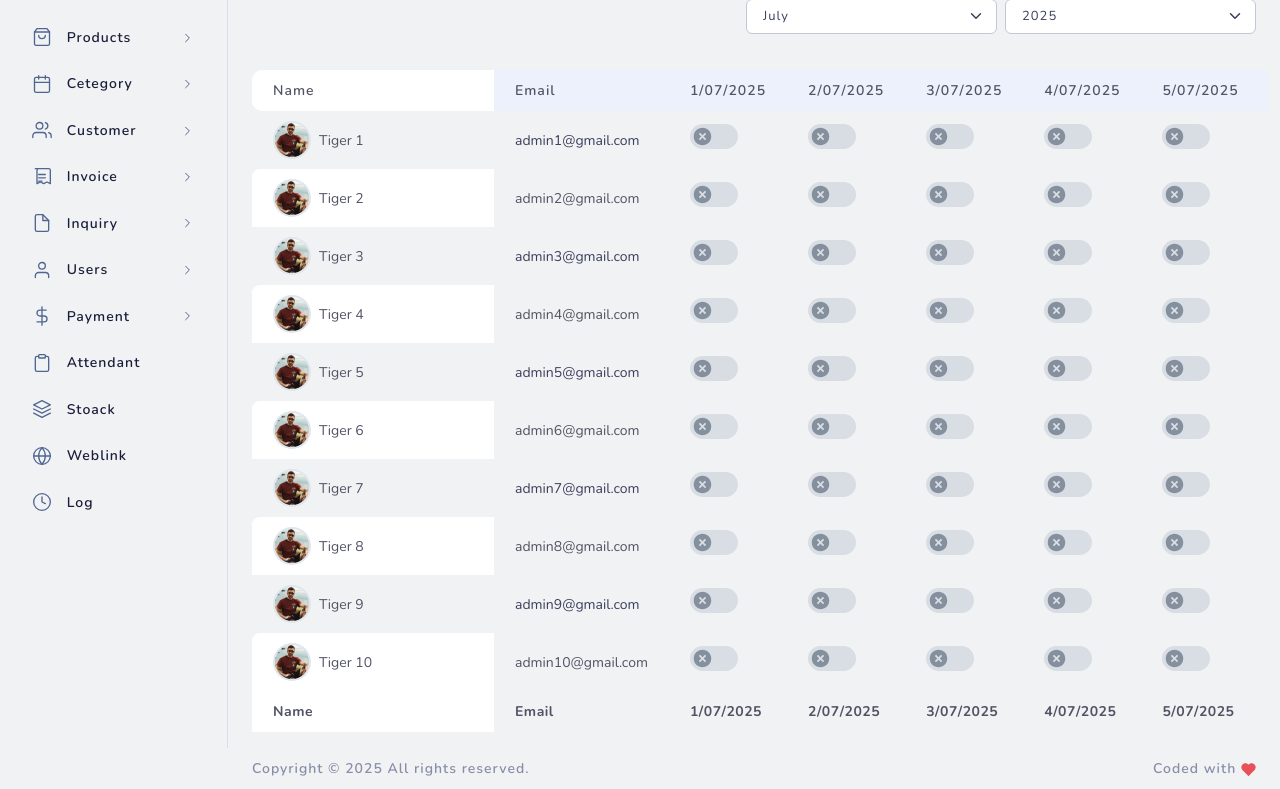
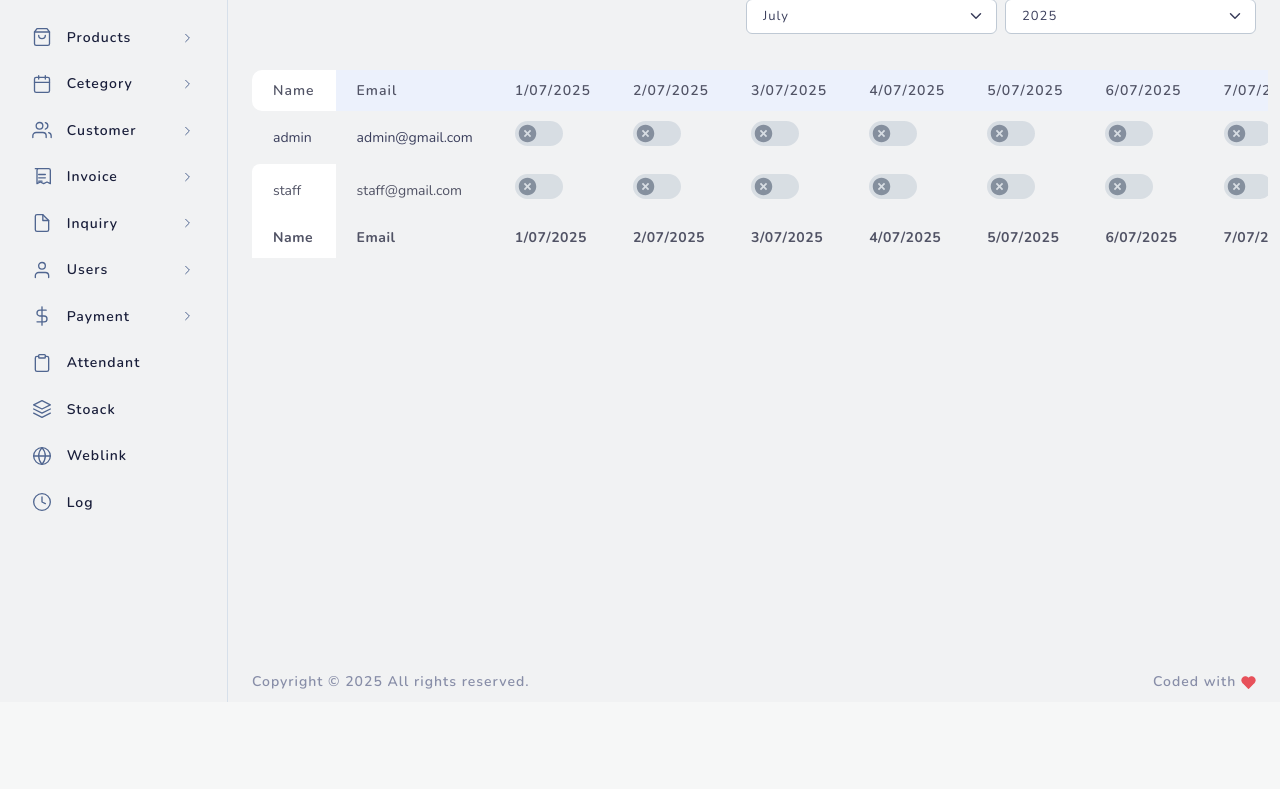
Before and after one commit to thedhruvish/TMS-php, a PHP site: page /tms-php/admin/attendant.php in a window 1280 px wide. Shown: the part 159-948 px from the top of the page. After the commit the page ends 861 px from the top, so only its background shows below. Run offline with PHP 8.4, Linux system fonts and the light colour scheme; the visitor is signed in with stand-in values (Sample User, id 1); data comes from the database, SQL or seed files in the repository; both versions use the stored data as it was after the commit; a stand-in replaces the project's code that opens the database connection; some libraries are stand-ins or nearby versions.

Commit message:
add attendant

```diff
--- a/admin/attendant.php
+++ b/admin/attendant.php
@@ -4,6 +4,10 @@ require_once './include/header-admin.php';
 require_once './include/sidebar-admin.php';
 $currentYear = date('Y');
 $currentMonth = date('m');
+
+$result = $DB->read("users")
+
+
 ?>
 <!-- BREADCRUMB -->
 <div class="page-meta">
@@ -71,17 +75,16 @@ $currentMonth = date('m');
                 </tr>
             </thead>
             <tbody>
-                <?php for ($j = 1; $j <= 10; $j++) { ?>
+                <?php while ($row = mysqli_fetch_assoc($result)) { ?>
                     <tr>
+                         <td>
+                            <?php echo $row['name']; ?>
+                        </td>
+
                         <td>
-                            <div class="d-flex">
-                                <div class="usr-img-frame me-2 rounded-circle">
-                                    <img alt="avatar" class="img-fluid rounded-circle" src="../src/assets/img/boy.png">
-                                </div>
-                                <p class="align-self-center mb-0 admin-name">Tiger <?= $j ?></p>
-                            </div>
+                            <?php echo $row['email']; ?>
                         </td>
-                        <td>admin<?= $j ?>@gmail.com</td>
+
                         <!-- JS will inject attendance columns -->
                     </tr>
                 <?php } ?>
```
Also changed, not shown: db_dump/tms-php-1.sql (+10 -0 lines).
